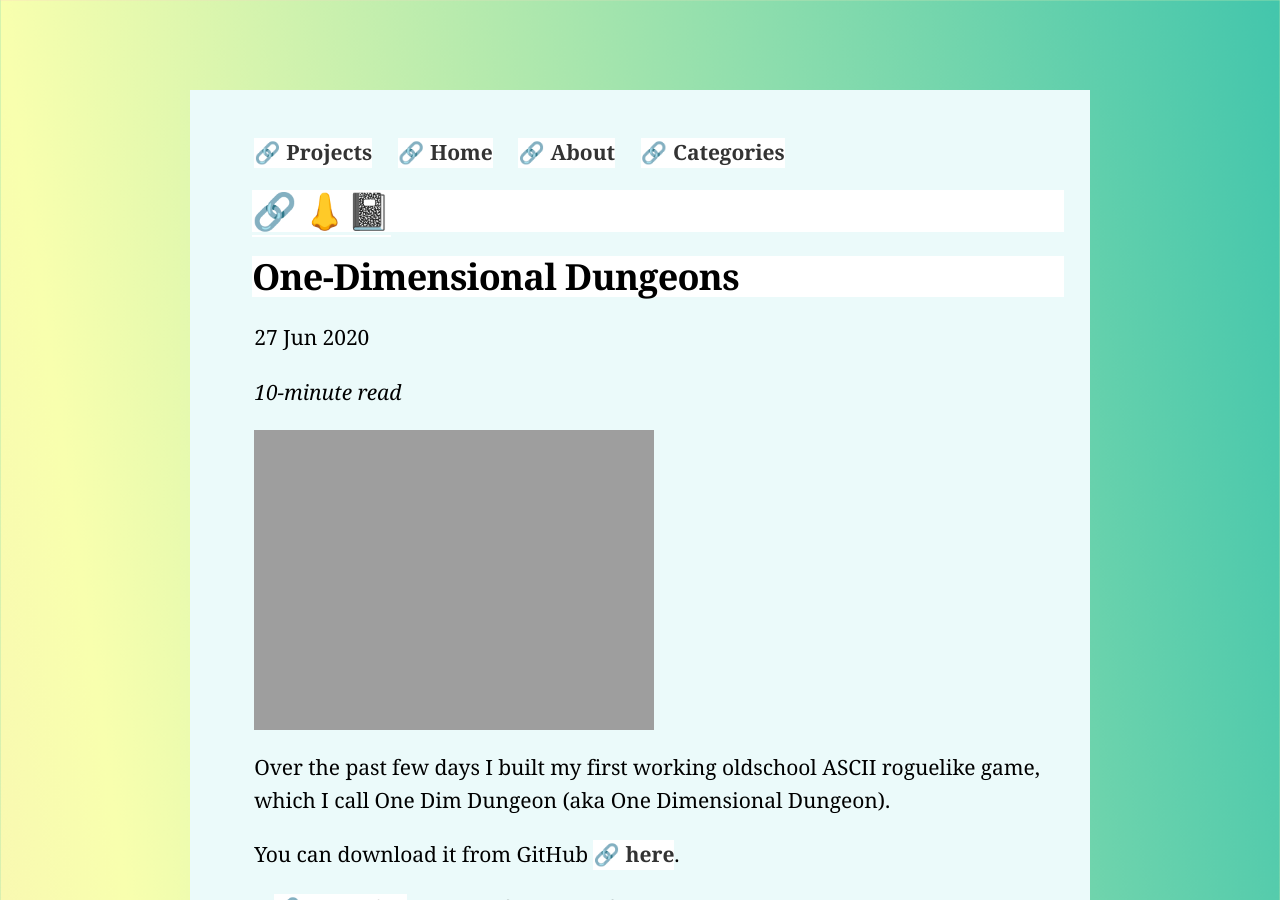
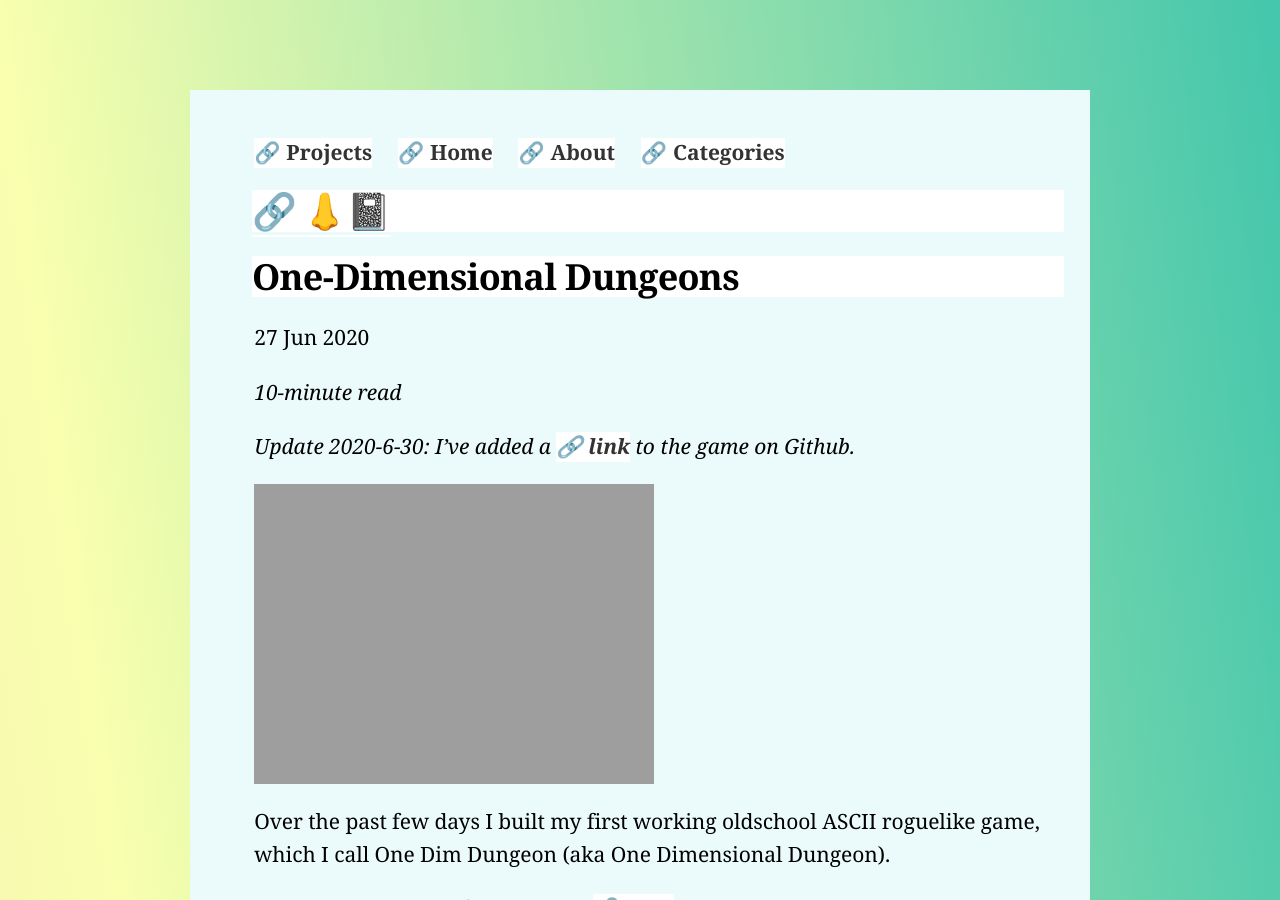
Before and after one commit to lee2sman/nosebook, a Jekyll site: the page built from _posts/2020-06-27-one-dimensional-dungeons.md, in a window 1280 px wide and 900 px high. Built offline with Jekyll 4.4.1, drawn with Linux system fonts in a browser that asks for light colours.

Commit message:
update one-dimensional-dungeons

```diff
--- a/_posts/2020-06-27-one-dimensional-dungeons.md
+++ b/_posts/2020-06-27-one-dimensional-dungeons.md
@@ -3,6 +3,8 @@ layout: post
 title:  "One-Dimensional Dungeons"
 categories: programming
 ---
+
+*Update 2020-6-30: I've added a [link](https://github.com/lee2sman/1dimensiondungeon) to the game on Github.*
 
 ![One Dim Dungeon]({{'/images/roguelike/1dimdungeon.gif' | absolute_url }})
 
```
